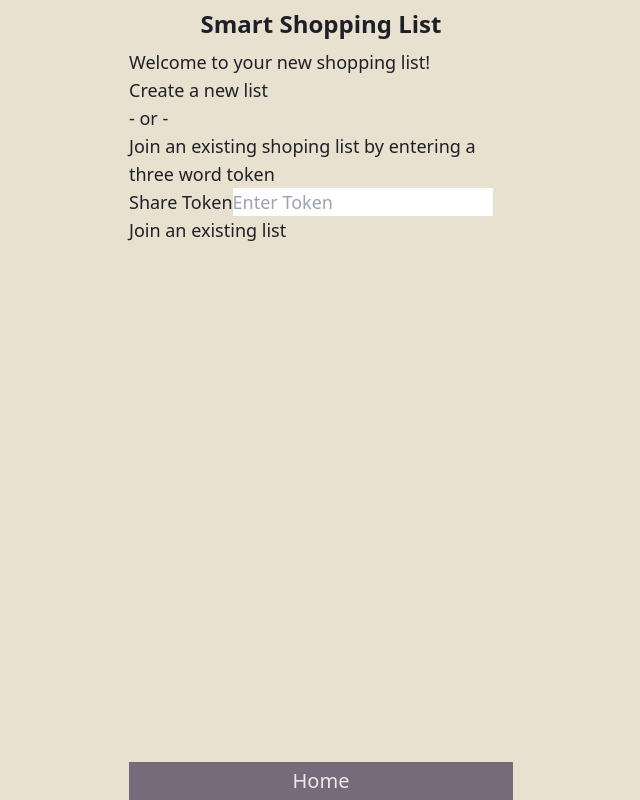
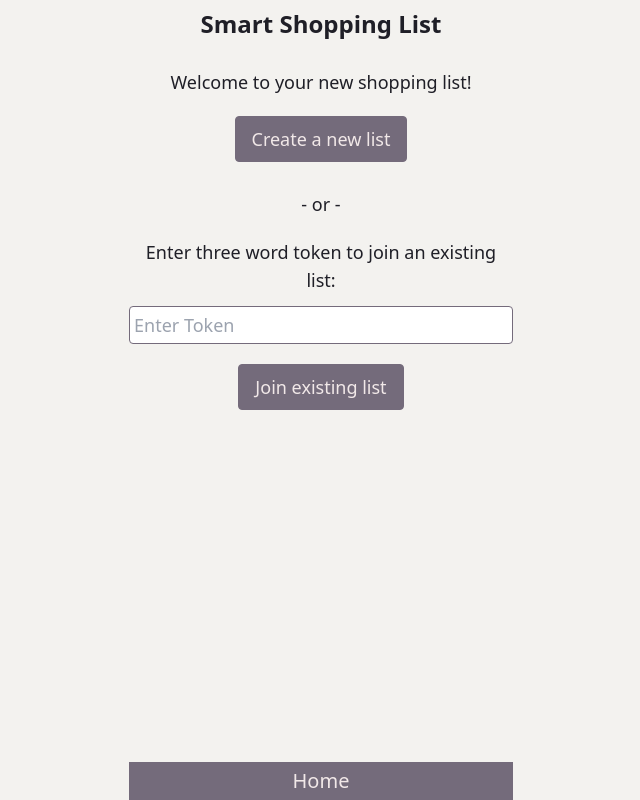
Before and after one commit to the-collab-lab/tcl-51-smart-shopping-list, a React (Vite) app: page / in a window 1280 px wide. Shown: the whole page, without its empty margins (319-959 px from the left). Built offline with nearby package versions, Linux system fonts and the light colour scheme.

Commit message:
add styling for home.jsx

```diff
--- a/src/components/form.jsx
+++ b/src/components/form.jsx
@@ -9,7 +9,7 @@ export default function Form({ handleSubmit, form, onChange }) {
 					type="text"
 					id="itemName"
 					name="itemName"
-					className="AddItemInput"
+					className="InputGeneral"
 					placeholder="Enter Item"
 					value={form.itemName}
 					onChange={onChange}
@@ -62,7 +62,7 @@ export default function Form({ handleSubmit, form, onChange }) {
 						</label>
 					</div>
 				</fieldset>
-				<button className="FormButton" type="submit">
+				<button className="ButtonGeneral" type="submit">
 					Add Item
 				</button>
 			</form>
--- a/src/index.css
+++ b/src/index.css
@@ -3,6 +3,7 @@
 @tailwind utilities;
 
 @layer components {
+	/* App Common Styling  */
 	html,
 	body,
 	#root,
@@ -12,6 +13,14 @@
 
 	#root {
 		@apply w-full flex justify-center lg:text-lg bg-cream text-darkgray dark:bg-darkgray  dark:text-offwhite;
+	}
+
+	.ButtonGeneral {
+		@apply bg-lightgray text-offwhite py-2 px-4  hover:bg-medgray border border-lightgray rounded mt-2 mb-2;
+	}
+
+	.InputGeneral {
+		@apply text-darkgray p-1 rounded border border-lightgray w-full;
 	}
 
 	/* Layout Styling  */
@@ -53,11 +62,11 @@
 		@apply border-2 border-statusorange/70 rounded-md bg-statusorange/30 text-darkgray dark:text-offwhite;
 	}
 
-  .item-mid {
+	.item-mid {
 		@apply border-2 border-statusgreen/70 rounded-md bg-statusgreen/30 text-darkgray dark:text-offwhite;
 	}
 
-  .item-long {
+	.item-long {
 		@apply border-2 border-statusblue/70 rounded-md bg-statusblue/30 text-darkgray dark:text-offwhite;
 	}
 
@@ -67,20 +76,12 @@
 		@apply pb-3 pt-5 pr-4 block;
 	}
 
-	.AddItemInput {
-		@apply text-darkgray p-1 rounded border border-lightgray w-full;
-	}
-
 	.RadioItem {
 		@apply flex items-center mb-2 pl-3 p-1;
 	}
 
 	.RadioInput {
 		@apply w-4 h-4 accent-lightgray;
-	}
-
-	.FormButton {
-		@apply bg-lightgray text-offwhite py-2 px-4  hover:bg-medgray border border-lightgray rounded mt-2 mb-2;
 	}
 }
 
--- a/src/views/Home.jsx
+++ b/src/views/Home.jsx
@@ -33,30 +33,37 @@ export function Home({ setListToken }) {
 	};
 
 	return (
-		<div className="Home">
-			<div>
+		<div className="pt-5">
+			<div className="flex flex-col items-center">
 				<p>Welcome to your new shopping list!</p>
-				<button onClick={clickHandler}>Create a new list</button>
+				<button className="ButtonGeneral mt-5" onClick={clickHandler}>
+					Create a new list
+				</button>
 			</div>
 
-			<div>
+			<div className="flex flex-col items-center py-5">
 				<p>- or -</p>
 			</div>
 
-			<div>
-				<p>Join an existing shoping list by entering a three word token</p>
-				<form onSubmit={handleTokenSubmit}>
-					<label htmlFor="shareToken">Share Token</label>
+			<div className="flex flex-col items-center">
+				<form
+					onSubmit={handleTokenSubmit}
+					className="flex flex-col items-center text-center"
+				>
+					<label htmlFor="shareToken">
+						Enter three word token to join an existing list:
+					</label>
 					<input
 						required
 						aria-required="true"
 						type="text"
 						id="shareToken"
+						className="InputGeneral mt-3"
 						placeholder="Enter Token"
 						value={tokenInput}
 						onChange={tokenHandler}
 					/>
-					<button>Join an existing list</button>
+					<button className="ButtonGeneral mt-5">Join existing list</button>
 				</form>
 			</div>
 		</div>
--- a/tailwind.config.js
+++ b/tailwind.config.js
@@ -15,7 +15,7 @@ module.exports = {
 				darkgray: '#1F1F27',
 				medgray: '#403F50',
 				lightgray: '#746B7B',
-				cream: '#E8E1D0',
+				cream: '#F3F2EF',
 				offwhite: '#F1E8E8',
 				statusred: '#D9534F',
 				statusorange: '#F0AD4E',
```
